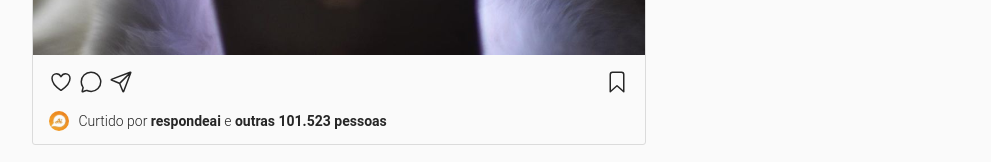
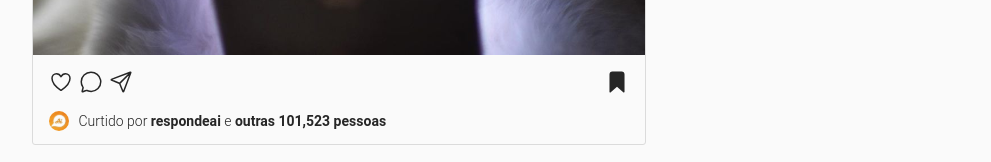
Before and after one commit to EricoBruner/projeto7-instagramreact, a React (Create React App) app: page / in a window 1280 px wide. Both pictures are taken after a click on the element 757 px from the left and 922 px from the top of the page. Shown: the part 840-1002 px from the top of the page, without its empty margins (141-1132 px from the left). Built offline with nearby package versions, Linux system fonts and the light colour scheme.

Commit message:
finalizado função de curtir posts

```diff
--- a/public/style/global.css
+++ b/public/style/global.css
@@ -191,6 +191,10 @@ body {
   margin-right: 6px;
 }
 
+.post .fundo .acoes .like {
+  color: rgb(255, 48, 64)
+}
+
 .post .fundo .curtidas {
   display: flex;
   align-items: center;
--- a/src/components/Posts/Post.js
+++ b/src/components/Posts/Post.js
@@ -1,4 +1,7 @@
+import { useState } from "react"
+
 export default function Post({
+    id,
     userImg,
     user,
     postUrl,
@@ -7,8 +10,30 @@ export default function Post({
     likesTopUserImg,
     likesAmout,
 }) {
+    let [savedPost, setSavedPost] = useState(null)
+    let [likedPost, setLikedPost] = useState(null)
+    let [likesAmoutCurrent, setLikesAmoutCurrent] = useState(likesAmout)
+
+    function savePost(id) {
+        if(savedPost === id) {
+            setSavedPost(null)
+        } else {
+            setSavedPost(id)
+        }
+    }
+
+    function likePost(id, button = false) {
+        if(likedPost === id && button) {
+            setLikedPost(null)
+            setLikesAmoutCurrent(likesAmoutCurrent - 1)
+        } else if(likedPost === null) {
+            setLikedPost(id)
+            setLikesAmoutCurrent(likesAmoutCurrent + 1)
+        }
+    }
+
     return (
-        <div class="post">
+        <div class="post" id={id}>
             <div class="topo">
                 <div class="usuario">
                 <img src={userImg} alt={user}/>
@@ -20,25 +45,33 @@ export default function Post({
             </div>
 
             <div class="conteudo">
-                <img src={postUrl} alt={postAlt}/>
+                <img onClick={() => likePost(id)} src={postUrl} alt={postAlt}/>
             </div>
 
             <div class="fundo">
                 <div class="acoes">
                     <div>
-                    <ion-icon name="heart-outline"></ion-icon>
+                    {likedPost ? (
+                        <ion-icon onClick={() => likePost(id, true)} name="heart" class="like"></ion-icon>
+                    ) : (
+                        <ion-icon onClick={() => likePost(id, true)} name="heart-outline"></ion-icon>
+                    )}
                     <ion-icon name="chatbubble-outline"></ion-icon>
                     <ion-icon name="paper-plane-outline"></ion-icon>
                     </div>
                     <div>
-                    <ion-icon name="bookmark-outline"></ion-icon>
+                    {savedPost ? (
+                        <ion-icon onClick={() => savePost(id)} name="bookmark"></ion-icon>
+                    ) : (
+                        <ion-icon onClick={() => savePost(id)} name="bookmark-outline"></ion-icon>
+                    )}
                     </div>
                 </div>
 
                 <div class="curtidas">
                     <img src={likesTopUserImg} alt={likesTopUser}/>
                     <div class="texto">
-                    Curtido por <strong>{likesTopUser}</strong> e <strong>outras {likesAmout} pessoas</strong>
+                    Curtido por <strong>{likesTopUser}</strong> e <strong>outras {likesAmoutCurrent.toLocaleString()} pessoas</strong>
                     </div>
                 </div>
             </div>
--- a/src/components/Posts/index.js
+++ b/src/components/Posts/index.js
@@ -3,6 +3,7 @@ import Post from "./Post"
 export default function Posts() {
     const posts = [
         {
+            id: 1,
             userImg: "assets/img/meowed.svg",
             user: "meowed",
             post: {
@@ -14,10 +15,11 @@ export default function Posts() {
                     userImg: "assets/img/respondeai.svg",
                     user: "respondeai",
                 },
-                amount: "101.523",
+                amount: 101523,
             }
         },
         {
+            id: 2,
             userImg: "assets/img/barked.svg",
             user: "barked",
             post: {
@@ -29,10 +31,11 @@ export default function Posts() {
                     userImg: "assets/img/adorable_animals.svg",
                     user: "adorable_animals",
                 },
-                amount: "99.159",
+                amount: 99159,
             }
         },
         {
+            id: 3,
             userImg: "assets/img/meowed.svg",
             user: "meowed",
             post: {
@@ -44,7 +47,7 @@ export default function Posts() {
                     userImg: "assets/img/respondeai.svg",
                     user: "respondeai",
                 },
-                amount: "101.523",
+                amount: 101523,
             }
         },
     ]
@@ -54,6 +57,7 @@ export default function Posts() {
             {posts.map( post => {
                 return (
                     <Post
+                        id={post.id}
                         user={post.user}
                         userImg={post.userImg}
                         postUrl={post.post.url}
```
